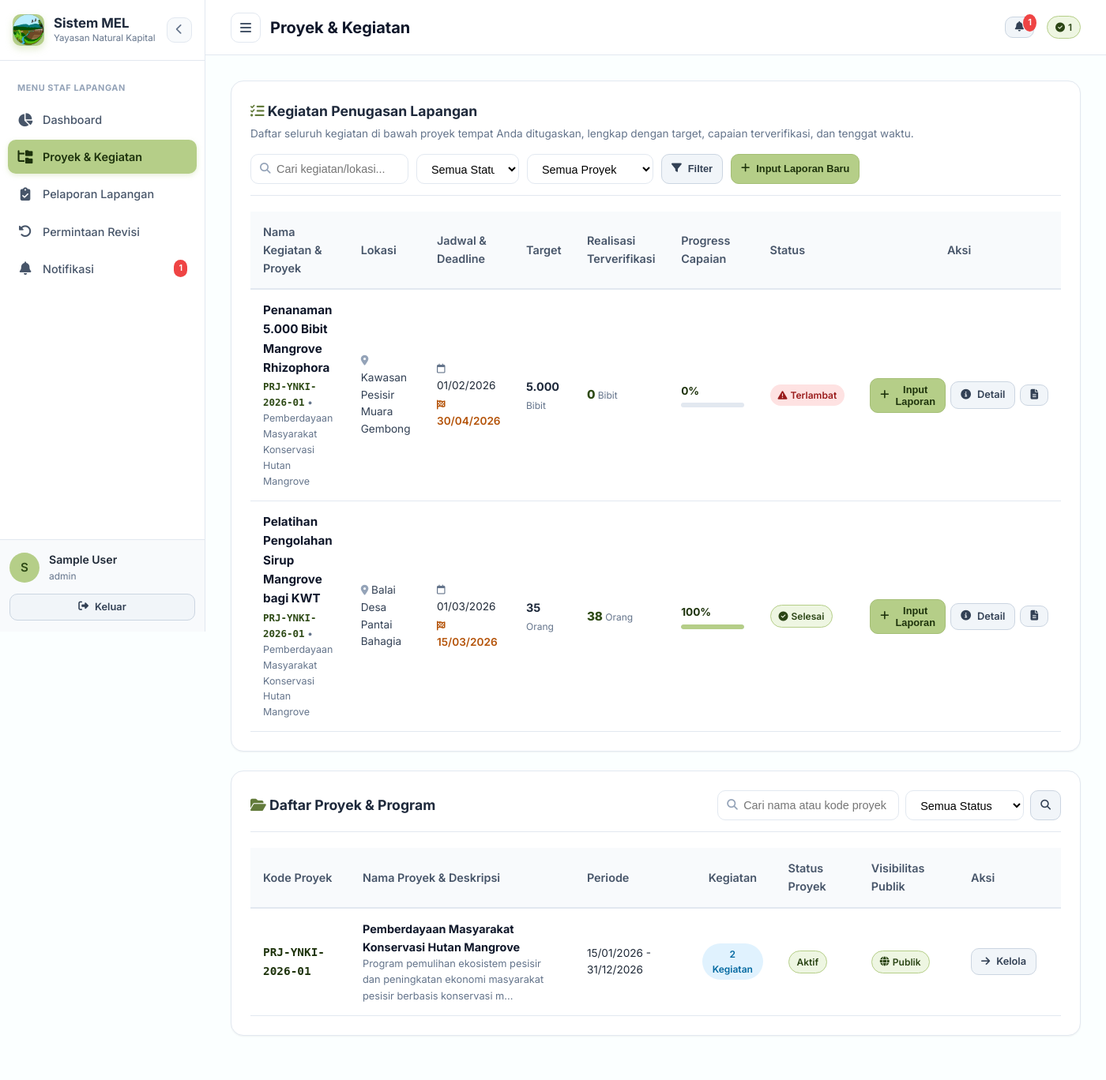
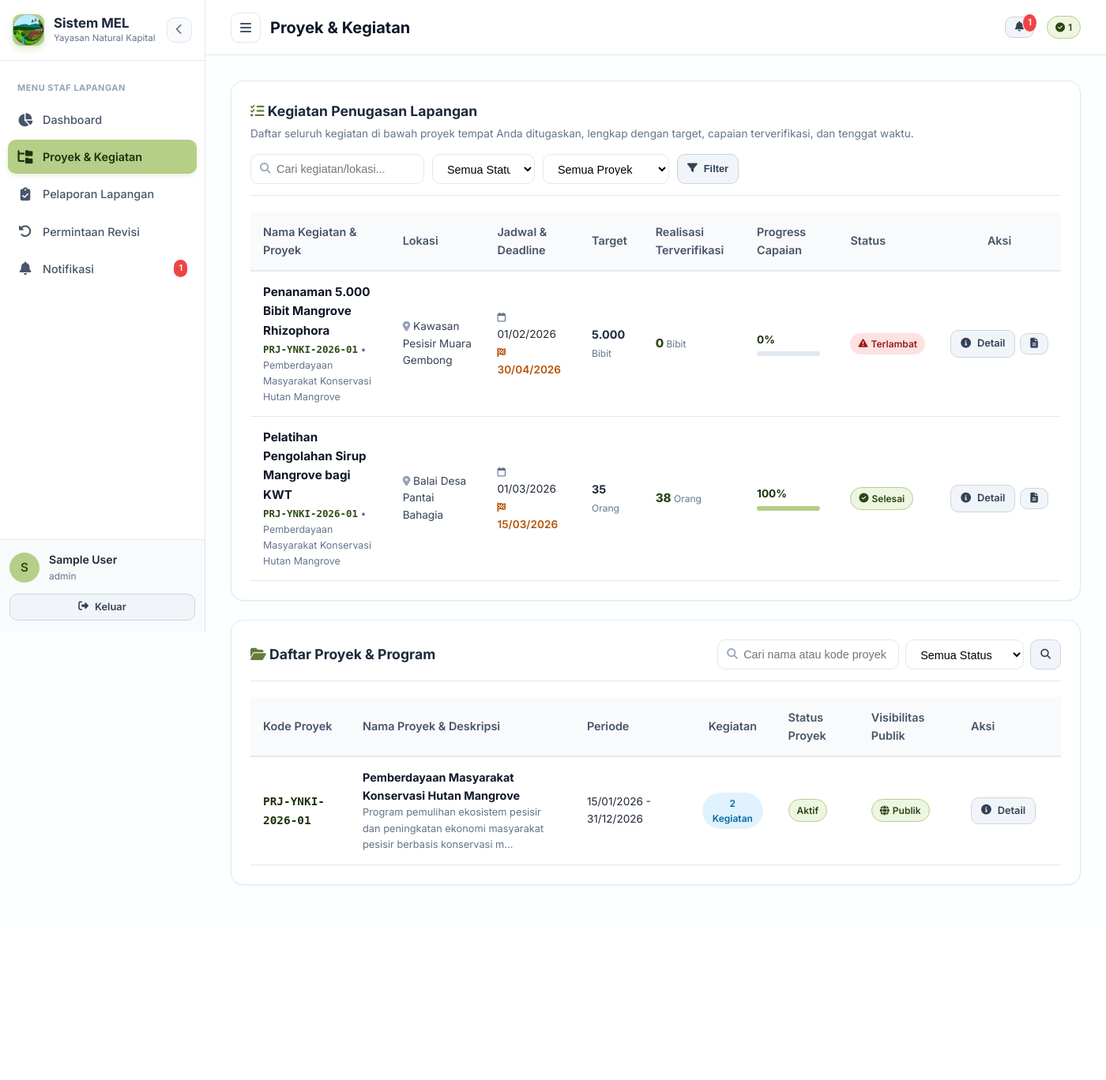
Before and after one commit to wentygracia-bit/Sistem_MEL, a PHP site: page /Sistem_MEL/projects in a window 1400 px wide. Shown: the whole page at 79% size. After the commit the page ends 1122 px from the top, so only its background shows below. Run offline with PHP 8.4, Linux system fonts and the light colour scheme; the visitor is signed in with stand-in values (Sample User, id 1); data comes from the database, SQL or seed files in the repository.

Commit message:
Perbaiki fitur di halaman proyek & kegiatan pada aktor staf lapangan

```diff
--- a/views/projects/index.php
+++ b/views/projects/index.php
@@ -10,12 +10,11 @@ require_once __DIR__ . '/../layouts/header.php';
             <p style="font-size: 0.85rem; color: var(--text-muted); margin-top: 4px;">Daftar seluruh kegiatan di bawah proyek tempat Anda ditugaskan, lengkap dengan target, capaian terverifikasi, dan tenggat waktu.</p>
         </div>
 
-        <!-- Filter & Pencarian Kegiatan & Tombol Input Laporan -->
-        <div style="display: flex; gap: 10px; align-items: center; flex-wrap: wrap;">
+        <!-- Filter & Pencarian Kegiatan -->
         <form action="<?= BASE_URL ?>/projects" method="GET" style="display: flex; gap: 10px; align-items: center; flex-wrap: wrap;">
             <div style="position: relative;">
                 <i class="fa-solid fa-magnifying-glass" style="position: absolute; left: 12px; top: 50%; transform: translateY(-50%); color: #94a3b8; font-size: 0.85rem;"></i>
-                    <input type="text" name="search" value="<?= htmlspecialchars($_GET['search'] ?? '') ?>" placeholder="Cari kegiatan/lokasi..." class="form-control" style="padding-left: 32px; width: 200px; height: 38px;">
+                <input type="text" name="search" value="<?= htmlspecialchars($_GET['search'] ?? '') ?>" placeholder="Cari kegiatan/lokasi..." class="form-control" style="padding-left: 32px; width: 220px; height: 38px;">
             </div>
 
             <select name="status" class="form-control" style="width: 130px; height: 38px;" onchange="this.form.submit()">
@@ -43,11 +42,6 @@ require_once __DIR__ . '/../layouts/header.php';
                 </a>
             <?php endif; ?>
         </form>
-
-            <button type="button" onclick="toggleModal('modalSubmitReport')" class="btn btn-primary btn-sm" style="height: 38px;">
-                <i class="fa-solid fa-plus"></i> Input Laporan Baru
-            </button>
-        </div>
     </div>
 
     <div class="table-responsive">
@@ -131,16 +125,6 @@ require_once __DIR__ . '/../layouts/header.php';
                             </td>
                             <td>
                                 <div style="display: flex; gap: 6px; justify-content: center; align-items: center; flex-wrap: nowrap;">
-                                    <button type="button" class="btn btn-primary btn-sm" onclick='openSubmitReportModalForActivity(<?= json_encode([
-                                        "activity_id" => (int)$act["activity_id"],
-                                        "activity_name" => $act["activity_name"],
-                                        "project_name" => $act["project_name"],
-                                        "project_code" => $act["project_code"],
-                                        "total_target" => (float)($act["total_target"] ?? 0),
-                                        "unit" => $act["unit"] ?? "Satuan"
-                                    ], JSON_HEX_APOS | JSON_HEX_QUOT) ?>)' title="Input Laporan Baru untuk Kegiatan Ini">
-                                        <i class="fa-solid fa-plus"></i> Input Laporan
-                                    </button>
                                     <a href="<?= BASE_URL ?>/projects/detail?id=<?= $act['project_id'] ?>#act-<?= $act['activity_id'] ?>" class="btn btn-secondary btn-sm" title="Detail Kegiatan">
                                         <i class="fa-solid fa-circle-info"></i> Detail
                                     </a>
@@ -263,20 +247,16 @@ require_once __DIR__ . '/../layouts/header.php';
                             </td>
                             <td>
                                 <div style="display: flex; gap: 6px; align-items: center;">
-                                    <?php if ((int)$currentUser['role_id'] === 4): // Khusus Direktur: Memantau rincian kegiatan ?>
-                                        <a href="<?= BASE_URL ?>/projects/detail?id=<?= $p['project_id'] ?>" class="btn btn-secondary btn-sm" title="Lihat rincian kegiatan proyek ini">
-                                            <i class="fa-solid fa-circle-info"></i> Detail
-                                        </a>
-                                    <?php elseif ((int)$currentUser['role_id'] === 2): // Khusus Staf MEL ?>
+                                    <?php if ((int)$currentUser['role_id'] === 2): // Khusus Staf MEL: Kelola & Hapus Proyek ?>
                                         <a href="<?= BASE_URL ?>/projects/detail?id=<?= $p['project_id'] ?>" class="btn btn-secondary btn-sm" title="Kelola Proyek & Kegiatan">
                                             <i class="fa-solid fa-arrow-right"></i> Kelola
                                         </a>
                                         <button type="button" class="btn btn-secondary btn-sm" title="Hapus Proyek" onclick="openDeleteModal(<?= $p['project_id'] ?>, '<?= htmlspecialchars(addslashes($p['project_name'])) ?>')" style="color: #dc2626;">
                                             <i class="fa-solid fa-trash"></i>
                                         </button>
-                                    <?php else: ?>
-                                        <a href="<?= BASE_URL ?>/projects/detail?id=<?= $p['project_id'] ?>" class="btn btn-secondary btn-sm">
-                                            <i class="fa-solid fa-arrow-right"></i> Kelola
+                                    <?php else: // Staf Lapangan, Direktur, Project Leader: Hanya Lihat Detail ?>
+                                        <a href="<?= BASE_URL ?>/projects/detail?id=<?= $p['project_id'] ?>" class="btn btn-secondary btn-sm" title="Lihat rincian kegiatan proyek ini">
+                                            <i class="fa-solid fa-circle-info"></i> Detail
                                         </a>
                                     <?php endif; ?>
                                 </div>
@@ -288,13 +268,6 @@ require_once __DIR__ . '/../layouts/header.php';
         </table>
     </div>
 </div>
-
-<?php if ($currentUser['role_id'] == 1): ?>
-    <?php
-    $activities = $fieldActivities;
-    include __DIR__ . '/../field_updates/_modal_submit.php';
-    ?>
-<?php endif; ?>
 
 <?php if ((int)$currentUser['role_id'] === 2): // Modal Hapus Proyek Khusus Staf MEL ?>
 <!-- Modal Konfirmasi Hapus Proyek -->
```
Lines whose indentation alone changed are shown as unchanged.
